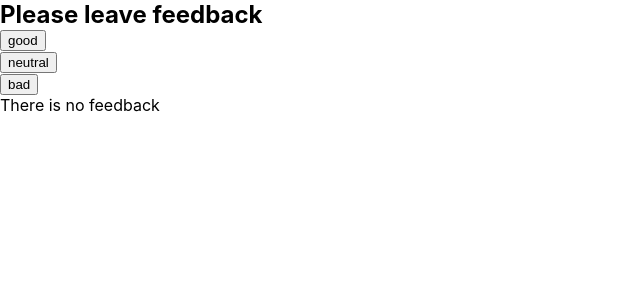
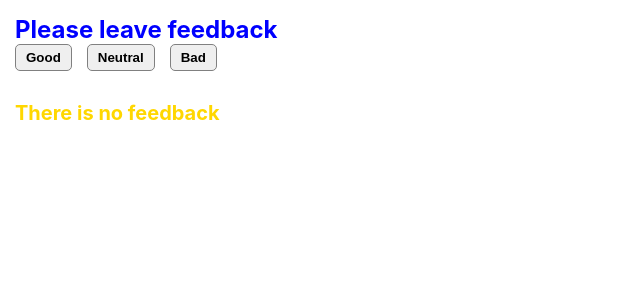
Before and after one commit to serhii95zhydkov/goit-react-hw-02-feedback, a React (Create React App) app: page / in a window 1280 px wide. Shown: the top 300 px of the page, without its empty margins (0-640 px from the left). Built offline with nearby package versions, Linux system fonts and the light colour scheme.

Commit message:
Added styled-components

```diff
--- a/package.json
+++ b/package.json
@@ -11,6 +11,7 @@
     "react": "^18.1.0",
     "react-dom": "^18.1.0",
     "react-scripts": "5.0.1",
+    "styled-components": "^5.3.6",
     "web-vitals": "^2.1.3"
   },
   "scripts": {
--- a/src/components/FeedbackOptions/FeedbackOptions.jsx
+++ b/src/components/FeedbackOptions/FeedbackOptions.jsx
@@ -1,18 +1,24 @@
 import PropTypes from 'prop-types';
+import { StyledOptionsButton } from './FeedbackOptions.styled';
+import { StyledOptionsList } from './FeedbackOptions.styled';
+import { StyledOptionsItem } from './FeedbackOptions.styled';
 
 const FeedbackOptions = ({ options, onLeaveFeedback }) => {
   return (
-    <ul>
+    <StyledOptionsList>
       {options.map(option => {
         return (
-          <li key={option}>
-            <button type="button" onClick={() => onLeaveFeedback(option)}>
+          <StyledOptionsItem key={option}>
+            <StyledOptionsButton
+              type="button"
+              onClick={() => onLeaveFeedback(option)}
+            >
               {option}
-            </button>
-          </li>
+            </StyledOptionsButton>
+          </StyledOptionsItem>
         );
       })}
-    </ul>
+    </StyledOptionsList>
   );
 };
 
--- /dev/null
+++ b/src/components/FeedbackOptions/FeedbackOptions.styled.jsx
@@ -0,0 +1,24 @@
+import styled from 'styled-components';
+
+export const StyledOptionsList = styled.ul`
+  display: flex;
+  gap: 15px;
+  padding: 0;
+`;
+
+export const StyledOptionsItem = styled.li`
+  list-style: none;
+`;
+
+export const StyledOptionsButton = styled.button`
+  padding: 5px 10px;
+  text-transform: capitalize;
+  font-weight: 700;
+  border: 1px solid gray;
+  border-radius: 5px;
+
+  &:hover {
+    background-color: orange;
+    color: white;
+  }
+`;
--- a/src/components/Notification/Notification.jsx
+++ b/src/components/Notification/Notification.jsx
@@ -1,7 +1,8 @@
 import PropTypes from 'prop-types';
+import { StyledNotification } from './Notification.styled';
 
 const Notification = ({ message }) => {
-  return <p>{message}</p>;
+  return <StyledNotification>{message}</StyledNotification>;
 };
 
 Notification.propTypes = {
--- /dev/null
+++ b/src/components/Notification/Notification.styled.jsx
@@ -0,0 +1,8 @@
+import styled from 'styled-components';
+
+export const StyledNotification = styled.p`
+  font-size: 20px;
+  font-weight: 700;
+  padding: 15px;
+  color: gold;
+`;
--- a/src/components/Section/Section.jsx
+++ b/src/components/Section/Section.jsx
@@ -1,11 +1,13 @@
 import PropTypes from 'prop-types';
+import { StyledSectionTitle } from './Section.styled';
+import { StyledSectionContainer } from './Section.styled';
 
 const Section = ({ title, children }) => {
   return (
-    <div>
-      <h2>{title}</h2>
+    <StyledSectionContainer>
+      <StyledSectionTitle>{title}</StyledSectionTitle>
       {children}
-    </div>
+    </StyledSectionContainer>
   );
 };
 
--- /dev/null
+++ b/src/components/Section/Section.styled.jsx
@@ -0,0 +1,9 @@
+import styled from 'styled-components';
+
+export const StyledSectionContainer = styled.div`
+  padding: 15px;
+`;
+
+export const StyledSectionTitle = styled.h2`
+  color: blue;
+`;
--- a/src/components/Statistics/Statistics.jsx
+++ b/src/components/Statistics/Statistics.jsx
@@ -1,14 +1,15 @@
 import PropTypes from 'prop-types';
+import { StyledStatisticsList } from './Statistics.styled';
 
 const Statistics = ({ good, neutral, bad, total, positivePercentage }) => {
   return (
-    <ul>
+    <StyledStatisticsList>
       <li>Good: {good}</li>
       <li>Neutral: {neutral}</li>
       <li>Bad: {bad}</li>
       <li>Total: {total}</li>
       <li>Positive feedback: {positivePercentage}%</li>
-    </ul>
+    </StyledStatisticsList>
   );
 };
 
--- /dev/null
+++ b/src/components/Statistics/Statistics.styled.jsx
@@ -0,0 +1,5 @@
+import styled from 'styled-components';
+
+export const StyledStatisticsList = styled.ul`
+  list-style: none;
+`;
```
Also changed, not shown: 1 other file (tests, documents, lock files or other folders).
